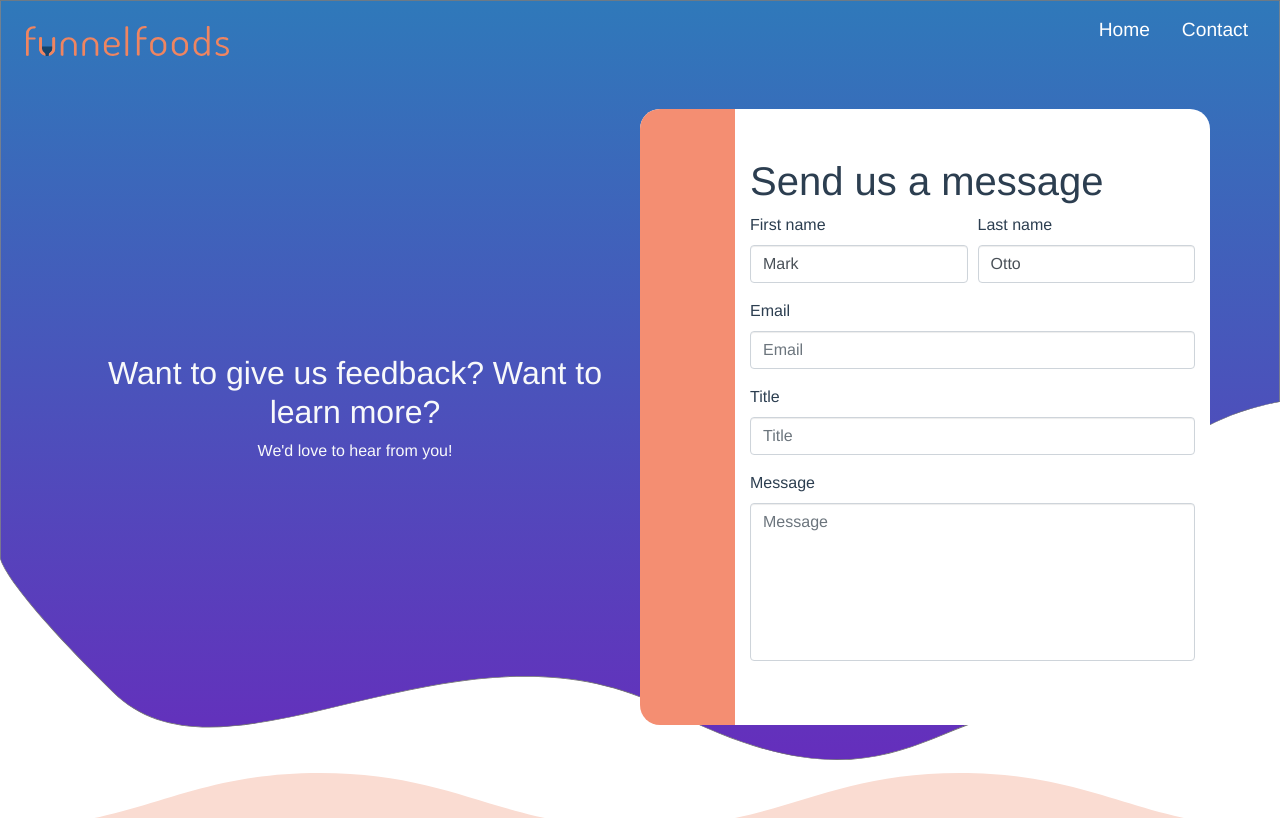
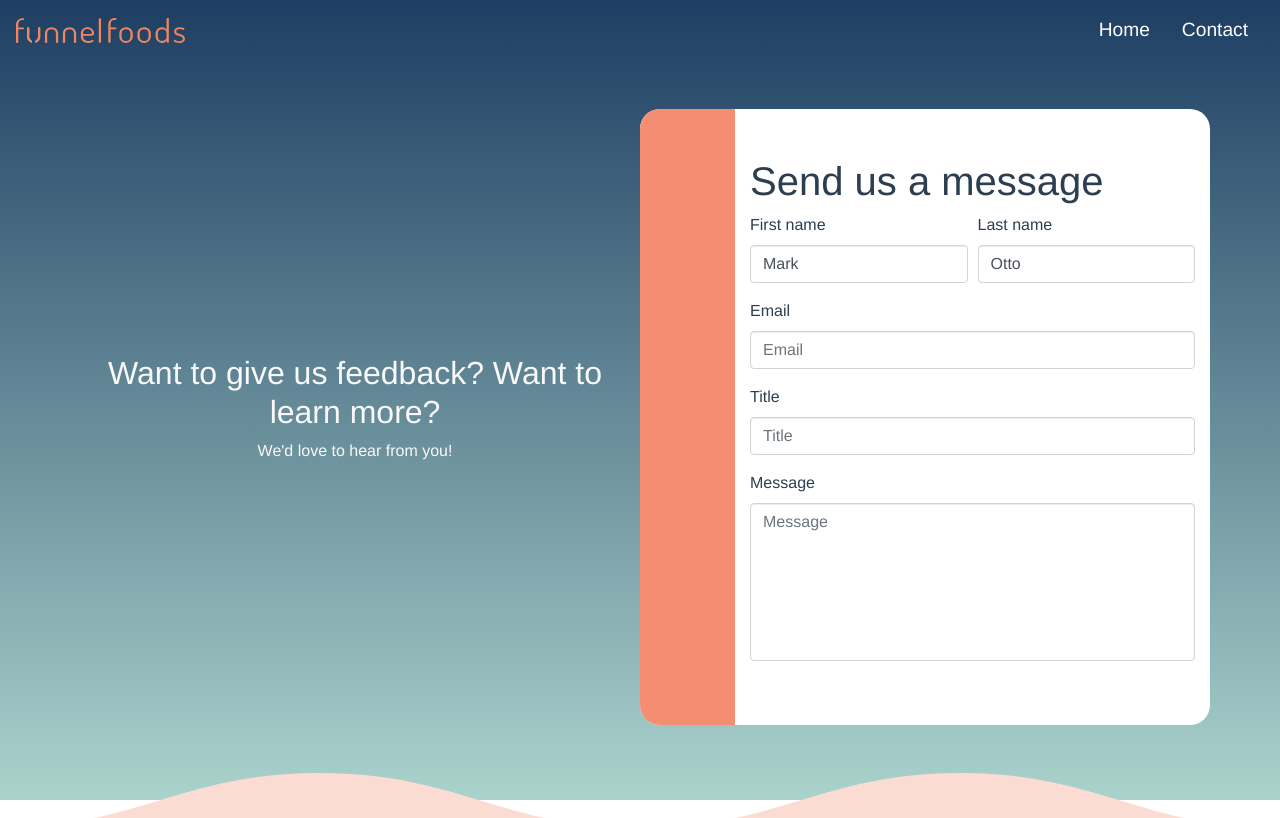
Before and after one commit to FunnelFoods/funnelfoods.com, a Vue app: page /contact in a window 1280 px wide. Shown: the top 818 px of the page. Built offline with nearby package versions, Linux system fonts and the light colour scheme; what vue-typed-js would draw is missing.

Commit message:
Small fixes

```diff
--- a/src/App.vue
+++ b/src/App.vue
@@ -2,7 +2,7 @@
   <div id="app">
     <nav class="navbar navbar-expand-lg navbar-default" id="navigation-bar">
       <a class="navbar-brand" href="">
-        <img src="./assets/logo.svg" height="30">
+        <img src="./assets/logo.svg" height="25">
       </a>
       <button class="navbar-toggler" type="button" data-toggle="collapse" data-target="#navbar" aria-controls="navbarNav" aria-expanded="false" aria-label="Toggle navigation">
         <span class="navbar-toggler-icon"></span>
@@ -92,8 +92,8 @@
 
   .navbar-brand {
     position: relative;
-    top: 10px;
-    left: 10px;
+    top: -2px;
+    left: 0px;
   }
 
   .background-svg {
--- a/src/views/Contact.vue
+++ b/src/views/Contact.vue
@@ -1,6 +1,6 @@
 <template>
     <div class="contact">
-        <img class="background-svg" src="../assets/contact-mobile.svg" id="contact-background-svg" width="100%" alt="background">
+      <div class="background"></div>
         <div class="container my-5">
             <div class="row">
                 <div class="col-md-6 text-light my-auto">
@@ -74,6 +74,15 @@
 </script>
 
 <style >
+    .background {
+      position: absolute;
+      top: 0;
+      left: 0;
+      background-image: linear-gradient(#1d3e62, #aad3cc);
+      z-index: -1;
+      width: 100%;
+      height: 100%;
+    }
     .nav-link {
         color: white;
     }
--- a/src/views/Home.vue
+++ b/src/views/Home.vue
@@ -71,12 +71,17 @@
 </template>
 
 <style>
+  body {
+    background-color: white;
+    background-image: linear-gradient(white, white);
+  }
+
   #header {
     width: 101vw;
     height: 90vh;
     position: absolute;
-    left: -1vw;
-    top: -10vh;
+    left: -10px;
+    top: 0;
     background-image: url("../assets/home.svg");
     background-size: cover;
     background-position: center;
@@ -87,7 +92,7 @@
 
   #header div {
     position: relative;
-    top: 25vh;
+    top: 35vh;
     display: inline-block;
   }
 
@@ -98,7 +103,7 @@
   #header-space {
     display: inline-block;
     width: 100%;
-    height: 70vh;
+    height: 85vh;
   }
 
   .nav-link {
```
Also changed, not shown: src/assets/home.svg.
